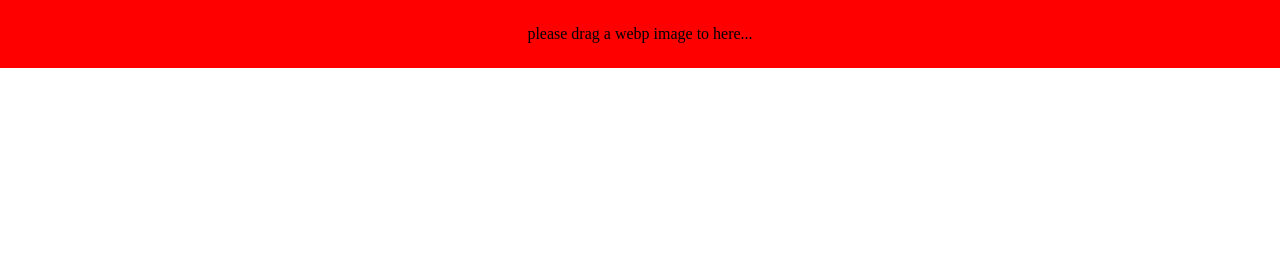
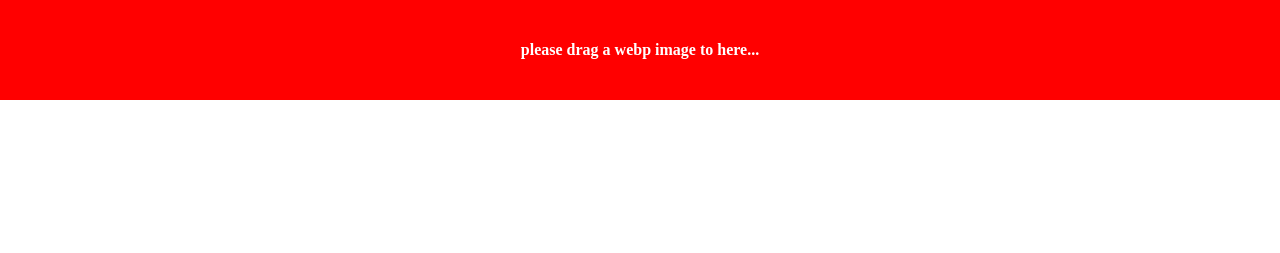
Before and after one commit to hijack-x/webp-to-png, a plain HTML site: page index.html in a window 1280 px wide. Drawn offline with Linux system fonts and the light colour scheme.

Commit message:
Update tips sytle

```diff
--- a/index.html
+++ b/index.html
@@ -22,9 +22,12 @@
                 z-index: 2;
             }
             .tips {
-                background: #f00;
-                padding: 25px 0;
                 text-align: center;
+                height: 100px;
+                line-height: 100px;
+                background: red;
+                color: #fff;
+                font-weight: bold;
             }
         </style>
     </head>
```
